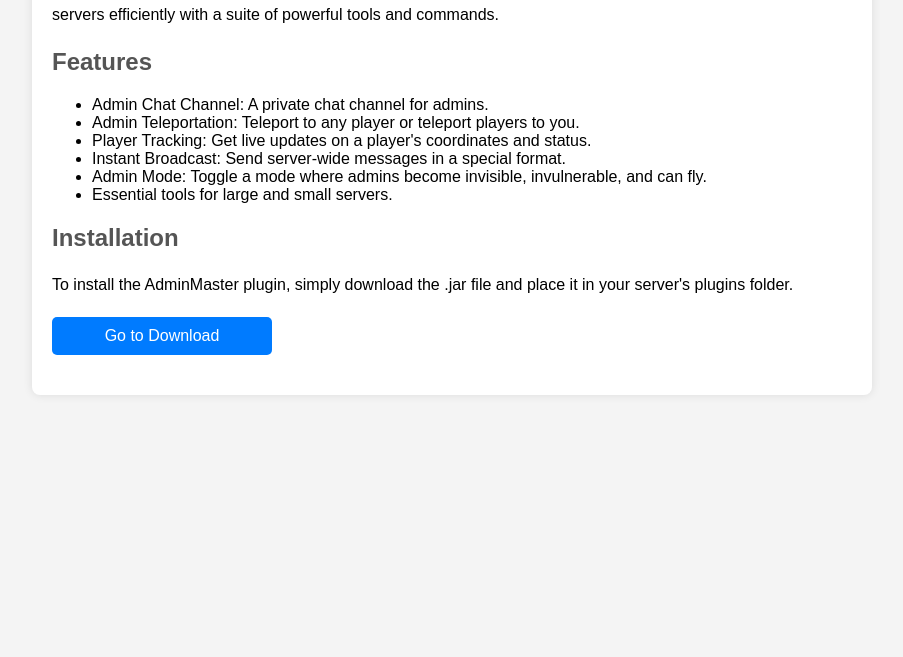
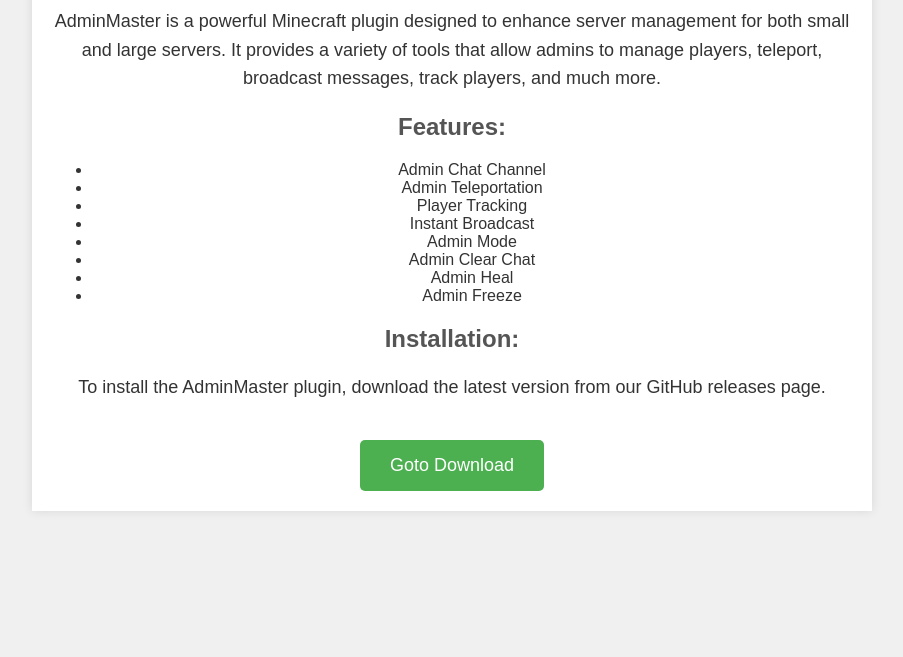
Before and after one commit to AdminIsMaster/adminismaster.github.io, a plain HTML site: page index.html in a window 1280 px wide. Shown: the part 143-800 px from the top of the page, without its empty margins (188-1091 px from the left). Drawn offline with Linux system fonts and the light colour scheme.

Commit message:
Update index.html

```diff
--- a/index.html
+++ b/index.html
@@ -7,62 +7,66 @@
     <style>
         body {
             font-family: Arial, sans-serif;
-            background-color: #f4f4f4;
+            background-color: #f0f0f0;
+            color: #333;
+            text-align: center;
             margin: 0;
-            padding: 20px;
+            padding: 0;
         }
         .container {
             max-width: 800px;
-            margin: auto;
+            margin: 50px auto;
+            padding: 20px;
             background-color: #fff;
-            padding: 20px;
-            border-radius: 8px;
             box-shadow: 0 0 10px rgba(0, 0, 0, 0.1);
         }
         h1 {
-            color: #333;
+            color: #4CAF50;
         }
         h2 {
             color: #555;
         }
         p {
+            font-size: 18px;
             line-height: 1.6;
         }
-        .download-button {
-            display: block;
-            width: 200px;
-            margin: 20px 0;
-            padding: 10px;
-            text-align: center;
-            background-color: #007bff;
-            color: white;
+        .download-btn {
+            display: inline-block;
+            margin-top: 20px;
+            padding: 15px 30px;
+            font-size: 18px;
+            color: #fff;
+            background-color: #4CAF50;
             text-decoration: none;
             border-radius: 5px;
-            transition: background-color 0.3s;
         }
-        .download-button:hover {
-            background-color: #0056b3;
+        .download-btn:hover {
+            background-color: #45a049;
         }
     </style>
 </head>
 <body>
+
     <div class="container">
         <h1>AdminMaster Plugin</h1>
-        <p>Welcome to the AdminMaster plugin! This plugin is designed to help server admins manage their Minecraft servers efficiently with a suite of powerful tools and commands.</p>
+        <p>AdminMaster is a powerful Minecraft plugin designed to enhance server management for both small and large servers. It provides a variety of tools that allow admins to manage players, teleport, broadcast messages, track players, and much more.</p>
 
-        <h2>Features</h2>
+        <h2>Features:</h2>
         <ul>
-            <li>Admin Chat Channel: A private chat channel for admins.</li>
-            <li>Admin Teleportation: Teleport to any player or teleport players to you.</li>
-            <li>Player Tracking: Get live updates on a player's coordinates and status.</li>
-            <li>Instant Broadcast: Send server-wide messages in a special format.</li>
-            <li>Admin Mode: Toggle a mode where admins become invisible, invulnerable, and can fly.</li>
-            <li>Essential tools for large and small servers.</li>
+            <li>Admin Chat Channel</li>
+            <li>Admin Teleportation</li>
+            <li>Player Tracking</li>
+            <li>Instant Broadcast</li>
+            <li>Admin Mode</li>
+            <li>Admin Clear Chat</li>
+            <li>Admin Heal</li>
+            <li>Admin Freeze</li>
         </ul>
 
-        <h2>Installation</h2>
-        <p>To install the AdminMaster plugin, simply download the .jar file and place it in your server's plugins folder.</p>
-        <a href="https://github.com/AdminIsMaster/AdminIsMasterPlugin" class="download-button">Go to Download</a>
+        <h2>Installation:</h2>
+        <p>To install the AdminMaster plugin, download the latest version from our GitHub releases page.</p>
+        <a class="download-btn" href="https://github.com/AdminIsMaster/AdminIsMasterPlugin/releases" target="_blank">Goto Download</a>
     </div>
+
 </body>
 </html>
```
